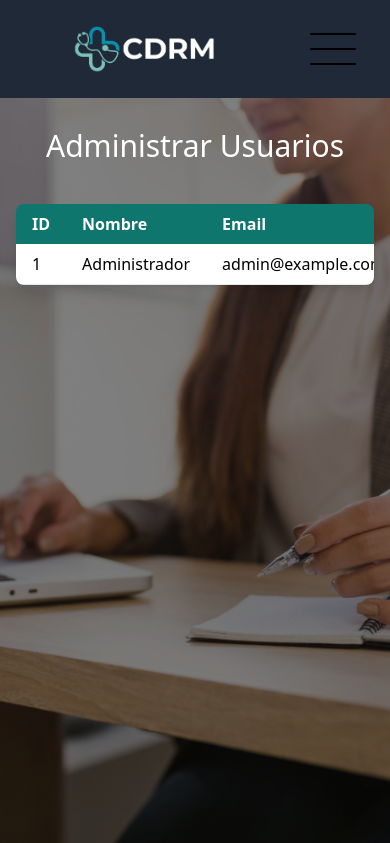
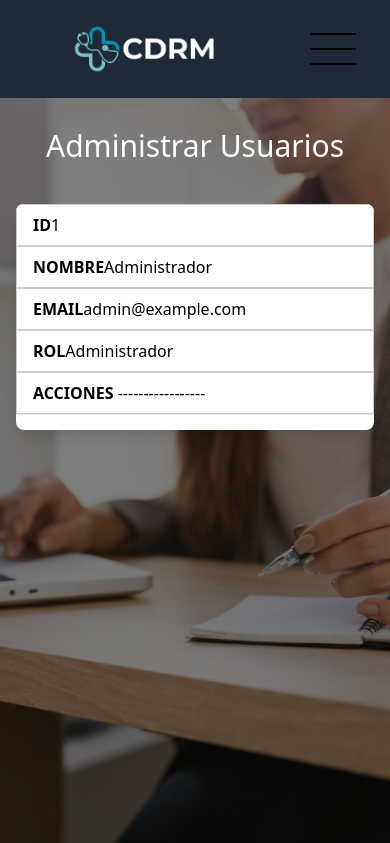
Before and after one commit to Leoja00/TRABAJO-FINAL, a Laravel app: page /admin/panel in a window 390 px wide. Shown: the top 843 px of the page. Run offline with Laravel 12, Linux system fonts and the light colour scheme; a user stored in the database is signed in; data comes from the database, SQL or seed files in the repository; parts of the project's set-up code (start-up, migrations or seed data) failed here and were passed over; some libraries are stand-ins or nearby versions.

Commit message:
Panel responsive+administrar usuarios

```diff
--- a/app/Http/Controllers/UserController.php
+++ b/app/Http/Controllers/UserController.php
@@ -28,13 +28,6 @@
         return back()->withErrors($validator)->withInput();
     }
 
-    // Verificar si el correo ya existe
-    if (User::where('email', $request->email)->exists()) {
-        return back()->withErrors([
-            'email' => 'El correo electrónico ya está en uso.'
-        ])->withInput();
-    }
-
     // Crear el usuario
     $user = User::create([
         'name' => $request->name,
@@ -43,8 +36,8 @@
         'role' => 'paciente',
     ]);
 
-        // Verificar si el rol del usuario es paciente y agregarlo a la tabla 'pacientes'
-        if ($user->role === 'paciente') {
+    if ($user) {
+
         \DB::table('pacientes')->insert([
             'user_id' => $user->id,
             'obra_social' => null,
@@ -53,25 +46,24 @@
             'created_at' => now(),
             'updated_at' => now(),
         ]);
+    } else {
+        return back()->withErrors(['register' => 'Error al registrar el usuario.']);
     }
 
-        // Autenticar al usuario
     Auth::login($user);
-
-        // Redirigir al inicio
     return redirect()->route('home')->with('message', 'Usuario registrado y sesión iniciada exitosamente.');
 }
+
+
 
     public function login(Request $request)
     {
         $credentials = $request->only('email', 'password');
 
         if (Auth::attempt($credentials)) {
-            // El usuario ha iniciado sesión exitosamente
             return redirect()->route('app');
         }
 
-        // Si las credenciales son incorrectas
         return back()->withErrors([
             'email' => 'Las credenciales proporcionadas son incorrectas.',
         ]);
@@ -79,7 +71,72 @@
 
     public function logout(Request $request)
     {
-        Auth::logout(); // Cerrar la sesión del usuario
+        Auth::logout();
         return redirect()->route('home')->with('message', 'Has cerrado sesión exitosamente.');
     }
+
+    // Nuevo método para cambiar el rol de un usuario
+    public function changeRole(Request $request, $id)
+{
+    $authUser = Auth::user();
+
+    // Verificar que no sea un paciente quien intenta cambiar roles
+    if ($authUser->role === 'paciente') {
+        return redirect()->back()->withErrors(['unauthorized' => 'No tienes permiso para realizar esta acción.']);
     }
+
+    $user = User::findOrFail($id);
+
+
+    $validatedData = $request->validate([
+        'role' => 'required|in:paciente,profesional,secretario'
+    ]);
+
+    $newRole = $validatedData['role'];
+    $currentRole = $user->role;
+
+
+    if ($newRole === $currentRole) {
+        return redirect()->back()->withErrors(['role' => 'El rol ya está asignado.']);
+    }
+
+    if ($currentRole === 'profesional') {
+        \DB::table('profesionales')->where('user_id', $user->id)->delete();
+    } elseif ($currentRole === 'secretario') {
+        \DB::table('secretarios')->where('user_id', $user->id)->delete();
+    } elseif ($currentRole === 'paciente') {
+        \DB::table('pacientes')->where('user_id', $user->id)->delete();
+    }
+
+
+    $user->role = $newRole;
+    $user->save();
+
+    // AGREGA A LA TABLA CON EL ROL
+    if ($newRole === 'profesional') {
+        \DB::table('profesionales')->insert([
+            'user_id' => $user->id,
+            'especialidad' => null,
+            'matricula'=> null,
+            'created_at' => now(),
+            'updated_at' => now(),
+        ]);
+    } elseif ($newRole === 'secretario') {
+        \DB::table('secretarios')->insert([
+            'user_id' => $user->id,
+            'created_at' => now(),
+            'updated_at' => now(),
+        ]);
+    } elseif ($newRole === 'paciente') {
+        \DB::table('pacientes')->insert([
+            'user_id' => $user->id,
+            'created_at' => now(),
+            'updated_at' => now(),
+        ]);
+    }
+
+    return redirect()->back()->with('success', 'Rol del usuario actualizado y movido a la tabla correspondiente.');
+}
+
+
+}
--- a/app/Models/Profesional.php
+++ b/app/Models/Profesional.php
@@ -15,6 +15,9 @@
         'matricula',
     ];
 
+    // Definir el nombre correcto de la tabla
+    protected $table = 'profesionales';
+
     public function user()
     {
         return $this->belongsTo(User::class);
--- a/database/seeders/AdminSeeder.php
+++ b/database/seeders/AdminSeeder.php
@@ -17,8 +17,8 @@
         if (!User::where('role', 'admin')->exists()) {
             User::create([
                 'name' => 'Administrador',
-                'email' => 'admin@example.com', // Cambia el email si lo deseas
-                'password' => bcrypt('password123'), // Cambia la contraseña si lo deseas
+                'email' => 'admin@example.com',
+                'password' => bcrypt('password123'),
                 'role' => 'admin',
             ]);
         }
--- a/resources/views/contacto.blade.php
+++ b/resources/views/contacto.blade.php
@@ -10,7 +10,8 @@
         <div class="relative bg-clip-border rounded-xl bg-white bg-opacity-80 text-gray-700 shadow-md w-full max-w-[68rem] flex mt-40">
             <!-- Imagen -->
             <div class="flex-shrink-0 w-1/3 overflow-hidden rounded-l-xl">
-                <img src="contacto.jpg"  alt="card-image" class="object-cover w-full h-full" />
+
+            <img src="{{ asset('img/contacto.jpg') }}" alt="card-image" class="object-cover w-full h-full" />
             </div>
             <!-- Texto-->
             <div class="p-6 w-2/3">
--- a/resources/views/panel.blade.php
+++ b/resources/views/panel.blade.php
@@ -10,23 +10,39 @@
         <h1 class="text-3xl text-white text-center mt-24">Administrar Usuarios</h1>
 
         <div class="overflow-x-auto bg-white rounded-lg shadow-lg mt-10">
-            <table class="min-w-full bg-white">
+            <table class="min-w-full bg-white table-auto">
                 <thead>
                     <tr class="bg-teal-700 text-white">
                         <th class="py-2 px-4 text-left">ID</th>
                         <th class="py-2 px-4 text-left">Nombre</th>
                         <th class="py-2 px-4 text-left">Email</th>
                         <th class="py-2 px-4 text-left">Rol</th>
+                        <th class="py-2 px-4 text-left">Acciones</th>
                     </tr>
                 </thead>
                 <tbody>
                     @foreach($users as $user)
-                        <tr class="border-b">
-                            <td class="py-2 px-4">{{ $user->id }}</td>
-                            <td class="py-2 px-4">{{ $user->name }}</td>
-                            <td class="py-2 px-4">{{ $user->email }}</td>
-                            <td class="py-2 px-4">{{ ucfirst($user->role) }}</td>
-
+                        <tr class="border-b block md:table-row">
+                            <td class="py-2 px-4 block md:table-cell" data-label="ID">{{ $user->id }}</td>
+                            <td class="py-2 px-4 block md:table-cell" data-label="Nombre">{{ $user->name }}</td>
+                            <td class="py-2 px-4 block md:table-cell" data-label="Email">{{ $user->email }}</td>
+                            <td class="py-2 px-4 block md:table-cell" data-label="Rol">{{ $user->role === 'admin' ? 'Administrador' : ucfirst($user->role) }}</td>
+                            <td class="py-2 px-4 block md:table-cell" data-label="Acciones">
+                                @if($user->role !== 'admin')
+                                    <form action="{{ route('admin.changeRole', $user->id) }}" method="POST">
+                                        @csrf
+                                        @method('PUT')
+                                        <select name="role" class="border border-gray-300 rounded px-2 py-1">
+                                            <option value="paciente" {{ $user->role === 'paciente' ? 'selected' : '' }}>Paciente</option>
+                                            <option value="profesional" {{ $user->role === 'profesional' ? 'selected' : '' }}>Profesional</option>
+                                            <option value="secretario" {{ $user->role === 'secretario' ? 'selected' : '' }}>Secretario</option>
+                                        </select>
+                                        <button type="submit" class="ml-2 px-4 py-1 bg-teal-700 text-white rounded">Cambiar</button>
+                                    </form>
+                                @else
+                                    <span>-----------------</span>
+                                @endif
+                            </td>
                         </tr>
                     @endforeach
                 </tbody>
@@ -35,4 +51,30 @@
     </div>
 </div>
 
+<style>
+/* Responsive Styles */
+@media (max-width: 768px) {
+    table, thead, tbody, th, td, tr {
+        display: block;
+    }
+    thead tr {
+        display: none;
+    }
+    tr {
+        margin-bottom: 15px;
+    }
+    td {
+        display: flex;
+        justify-content: space-between;
+        align-items: center;
+        padding: 10px;
+        border: 1px solid #ccc;
+    }
+    td::before {
+        content: attr(data-label);
+        font-weight: bold;
+        text-transform: uppercase;
+    }
+}
+</style>
 @endsection
--- a/resources/views/profesionales.blade.php
+++ b/resources/views/profesionales.blade.php
@@ -13,19 +13,19 @@
         @forelse ($profesionales as $profesional)
     <div class="relative flex flex-col text-black bg-white bg-opacity-65 shadow-md bg-clip-border rounded-xl w-full sm:w-80 transform transition-transform duration-300 hover:scale-105 hover:shadow-xl">
         <div class="relative mx-4 mt-4 overflow-hidden text-gray-700 bg-white bg-opacity-90 shadow-lg bg-clip-border rounded-xl h-80">
-                        <img src="{{ asset('storage/' . $profesional->imagen) }}" alt="profile-picture"
+            <img src="{{ asset('storage/' . $profesional->imagen) }}" alt="Imagen de perfil de {{ $profesional->user->name }}"
                 class="w-full h-full object-cover" />
         </div>
         <div class="p-6 text-center">
             <h4 class="block mb-2 font-sans text-2xl antialiased font-bold leading-snug tracking-normal text-blue-gray-900">
-                            {{ $profesional->nombre }} {{ $profesional->apellido }}
+                {{ $profesional->user->name }}
             </h4>
             <p class="block font-sans text-xl antialiased font-medium leading-relaxed text-gray-900">
                 {{ $profesional->especialidad }}
             </p>
             <div class="flex justify-center p-0 pt-2 gap-7 items-center">
                 <span class="block font-sans text-lg antialiased font-normal leading-relaxed text-gray-850">
-                                N° Matricula: {{ $profesional->matricula }}
+                    N° Matrícula: {{ $profesional->matricula }}
                 </span>
             </div>
         </div>
--- a/routes/web.php
+++ b/routes/web.php
@@ -55,6 +55,9 @@
 Route::get('/admin/panel', [UserController::class, 'index'])->name('admin.panel')->middleware(middleware: 'auth');
 
 
+Route::put('/admin/change-role/{id}', [UserController::class, 'changeRole'])->name(name: 'admin.changeRole');
+
+
 
 Route::middleware(['auth', 'admin'])->group(function () {
 Route::get('/admin/users', [UserController::class, 'index'])->name('admin.users');
```
Also changed, not shown: resources/views/cobertura.blade.php (+4 -4 lines), database/migrations/2024_08_28_215649_create_profesionales_table.php, database/migrations/2024_08_28_221612_create_pacientes_table.php. Lines whose indentation alone changed are shown as unchanged.
